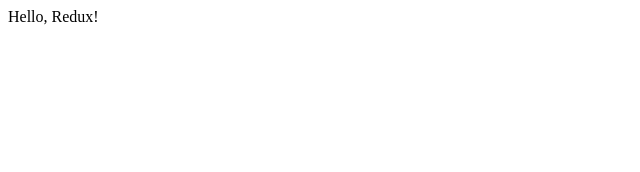
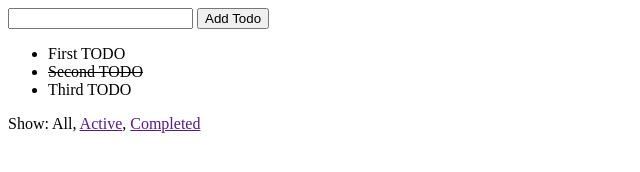
Before and after one commit to takmnagaya/react-redux-sample-app, a website with bundled scripts: page index.html in a window 1280 px wide. Shown: the whole page, without its empty margins (0-640 px from the left). Built offline with nearby package versions, Linux system fonts and the light colour scheme.

Commit message:
Redux sample HTML

```diff
--- a/index.html
+++ b/index.html
@@ -1,11 +1,29 @@
 <!DOCTYPE html>
 <html>
-  <head>
-      <meta charset="UTF-8" />
-      <title>Sample TODO App</title>
-  </head>
-  <body>
-    <div id="contents"></div>
-    <script src="bundle.js"></script>
-  </body>
+<head>
+    <meta charset="UTF-8"/>
+    <title>Simple TODO App</title>
+</head>
+<body>
+<!-- テキスト 入力 -->
+<div id="addTodo">
+    <form onSubmit="">
+        <input type="text"/>
+        <button type="submit">Add Todo</button>
+    </form>
+</div>
+<!-- TODO 一覧 -->
+<ul id="todoList">
+    <li>First TODO</li>
+    <li style="text-decoration:line-through">Second TODO</li>
+    <li>Third TODO</li>
+</ul>
+<!-- フィルタ リング -->
+<p id="links">Show:
+    <span>All</span>,
+    <a href="">Active</a>,
+    <a href="">Completed</a>
+</p>
+<script src="bundle.js"></script>
+</body>
 </html>
```
